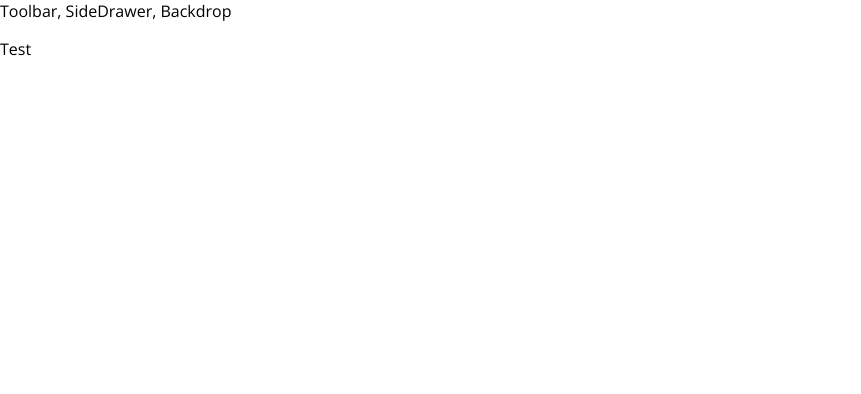
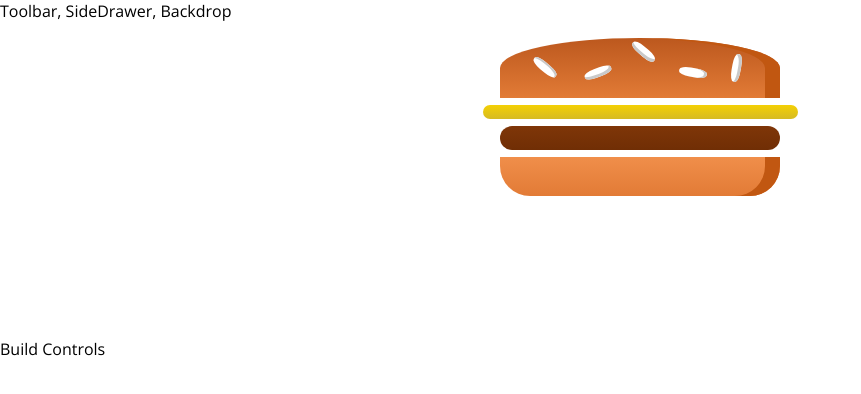
Before and after one commit to calvin1337/React, a React (Create React App) app in the folder burger-app/: page / in a window 1280 px wide. Shown: the top 394 px of the page, without its empty margins (0-861 px from the left). Built offline with nearby package versions, Linux system fonts and the light colour scheme.

Commit message:
added burger components

```diff
--- a/burger-app/package.json
+++ b/burger-app/package.json
@@ -6,6 +6,7 @@
     "@testing-library/jest-dom": "^4.2.4",
     "@testing-library/react": "^9.3.2",
     "@testing-library/user-event": "^7.1.2",
+    "prop-types": "^15.7.2",
     "react": "^16.13.0",
     "react-dom": "^16.13.0",
     "react-scripts": "3.4.0"
--- a/burger-app/src/App.js
+++ b/burger-app/src/App.js
@@ -1,6 +1,8 @@
 import React, { Component } from "react";
 
 import Layout from "./components/Layout/Layout";
+
+import BurgerBuilder from "./containers/BurgerBuilder/BurgerBuilder"
 
  class App extends Component {
    render() {
@@ -9,9 +11,7 @@ import Layout from "./components/Layout/Layout";
 
       <div>
         <Layout>
-          <p>
-            Test
-          </p>
+          <BurgerBuilder />
 
         </Layout>
 
--- /dev/null
+++ b/burger-app/src/components/Burger/Burger.css
@@ -0,0 +1,33 @@
+.Burger {
+    width:100%;
+    margin: auto;
+    height:250px;
+    text-align: center;
+    font-weight: bold;
+    font-size: 1.2rem;
+
+}
+
+@media (min-width: 1000px) and (min-height:700px){
+    .Burger{
+        width:700px;
+        height:600px;
+    }
+}
+
+
+
+@media (min-width: 500px) and (min-height:401px){
+    .Burger{
+        width:450px;
+        height:400px;
+    }
+}
+
+
+@media (min-width: 500px) and (min-height:400px){
+    .Burger{
+        width:350px;
+        height:300px;
+    }
+}
--- /dev/null
+++ b/burger-app/src/components/Burger/Burger.js
@@ -0,0 +1,19 @@
+import React from "react";
+
+import "./Burger.css";
+import BurgerIngredient from "./BurgerIngredent/Burgeringredent";
+
+const burger = (props) => {
+    return (
+        <div className="Burger">
+            <BurgerIngredient type="bread-top" />
+            <BurgerIngredient type="cheese" />
+            <BurgerIngredient type="meat" />
+            <BurgerIngredient type="bread-bottom" />
+
+        </div>
+    );
+}
+
+
+export default burger
--- /dev/null
+++ b/burger-app/src/components/Burger/BurgerIngredent/BurgerIngredient.css
@@ -0,0 +1,113 @@
+.BreadBottom {
+    height: 13%;
+    width: 80%;
+    background: linear-gradient(#F08E4A, #e27b36);
+    border-radius: 0 0 30px 30px;
+    box-shadow: inset -15px 0 #c15711;
+    margin: 2% auto;
+}
+
+.BreadTop {
+    height: 20%;
+    width: 80%;
+    background: linear-gradient(#bc581e, #e27b36);
+    border-radius: 50% 50% 0 0;
+    box-shadow: inset -15px 0 #c15711;
+    margin: 2% auto;
+    position: relative;
+}
+
+.Seeds1 {
+    width: 10%;
+    height: 15%;
+    position: absolute;
+    background-color: white;
+    left: 30%;
+    top: 50%;
+    border-radius: 40%;
+    transform: rotate(-20deg);
+    box-shadow: inset -2px -3px #c9c9c9;
+}
+
+.Seeds1:after {
+    content: "";
+    width: 100%;
+    height: 100%;
+    position: absolute;
+    background-color: white;
+    left: -170%;
+    top: -260%;
+    border-radius: 40%;
+    transform: rotate(60deg);
+    box-shadow: inset -1px 2px #c9c9c9;
+  }
+
+.Seeds1:before {
+    content: "";
+    width: 100%;
+    height: 100%;
+    position: absolute;
+    background-color: white;
+    left: 180%;
+    top: -50%;
+    border-radius: 40%;
+    transform: rotate(60deg);
+    box-shadow: inset -1px -3px #c9c9c9;
+  }
+
+  .Seeds2 {
+    width: 10%;
+    height: 15%;
+    position: absolute;
+    background-color: white;
+    left: 64%;
+    top: 50%;
+    border-radius: 40%;
+    transform: rotate(10deg);
+    box-shadow: inset -3px 0 #c9c9c9;
+  }
+
+  .Seeds2:before {
+    content: "";
+    width: 100%;
+    height: 100%;
+    position: absolute;
+    background-color: white;
+    left: 150%;
+    top: -130%;
+    border-radius: 40%;
+    transform: rotate(90deg);
+    box-shadow: inset 1px 3px #c9c9c9;
+  }
+
+
+.Meat {
+    width: 80%;
+    height: 8%;
+    background: linear-gradient(#7f3608, #702e05);
+    margin: 2% auto;
+    border-radius: 15px;
+}
+
+.Cheese {
+    width: 90%;
+    height: 4.5%;
+    margin: 2% auto;
+    background: linear-gradient(#f4d004, #d6bb22);
+    border-radius: 20px;
+}
+
+.Salad {
+    width: 85%;
+    height: 7%;
+    margin: 2% auto;
+    background: linear-gradient(#228c1d, #91ce50);
+    border-radius: 20px;
+}
+
+.Bacon {
+    width: 80%;
+    height: 3%;
+    background: linear-gradient(#bf3813, #c45e38);
+    margin: 2% auto;
+}
--- /dev/null
+++ b/burger-app/src/components/Burger/BurgerIngredent/Burgeringredent.js
@@ -0,0 +1,55 @@
+import React, { Component } from "react"
+
+import PropTypes from "prop-types";
+
+import "./BurgerIngredient.css"
+
+class BurgerIngredient extends Component{
+    render () {
+        let ingredient = null;
+
+        switch (this.props.type){
+            case("bread-bottom"):
+            ingredient = <div className="BreadBottom"> </div>;
+            break;
+
+            case("bread-top"):
+            ingredient = (
+            <div className="BreadTop">
+                    <div className="Seeds1"></div>
+                    <div className="Seeds2"></div>
+            </div>
+            );
+            break;
+
+            case("meat"):
+            ingredient = <div className="Meat"></div>;
+            break;
+
+            case("cheese"):
+            ingredient = <div className="Cheese"></div>;
+            break;
+
+            case("salad"):
+            ingredient = <div className="Salad"></div>;
+            break;
+
+            case("bacon"):
+            ingredient = <div className="Bacon"></div>;
+            break;
+
+            default:
+                ingredient = null;
+        }
+
+        return ingredient;
+    }
+
+
+};
+
+BurgerIngredient.propsTypes = {
+    type: PropTypes.string.isRequired
+};
+
+export default BurgerIngredient;
--- /dev/null
+++ b/burger-app/src/components/Layout/Layout.css
@@ -0,0 +1,3 @@
+.Content {
+    margin-top:16px;
+}
--- a/burger-app/src/components/Layout/Layout.js
+++ b/burger-app/src/components/Layout/Layout.js
@@ -1,11 +1,12 @@
 import React from "react";
 
 import Aux from "../../hoc/Aux";
+import './Layout.css';
 
 const layout = (props) => (
     <Aux>
     <div>Toolbar, SideDrawer, Backdrop</div>
-    <main>
+    <main className="Content">
         {props.children}
     </main>
     </Aux>
--- /dev/null
+++ b/burger-app/src/containers/BurgerBuilder/BurgerBuilder.js
@@ -0,0 +1,19 @@
+import React, { Component } from "react";
+
+import Aux from "../../hoc/Aux"
+
+import Burger from "../../components/Burger/Burger";
+
+class BurgerBuilder extends Component{
+    render() {
+        return (
+            <Aux>
+                <Burger />
+                <div>Build Controls</div>
+            </Aux>
+        );
+    }
+}
+
+
+export default BurgerBuilder
```
Also changed, not shown: 1 other file (tests, documents, lock files or other folders).
